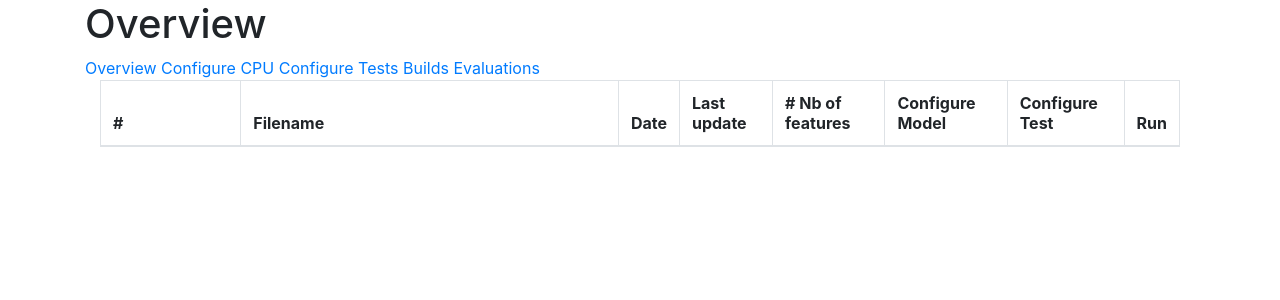
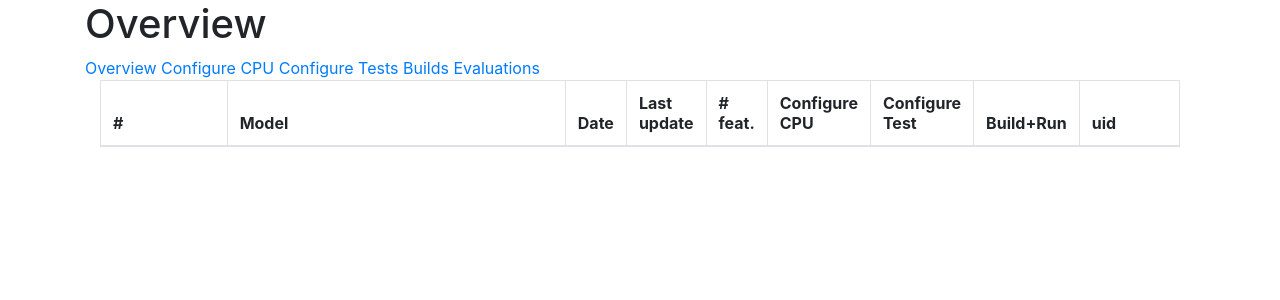
Before and after one commit to GaloisInc/BESSPIN-UI, a Flask app: page / in a window 1280 px wide. Shown: the top 300 px of the page. Run offline with Flask 2, Linux system fonts and the light colour scheme; data that the repository does not hold is empty; some libraries are stand-ins or nearby versions.

Commit message:
Remove cogs and Add uid cells to Overview table

```diff
--- a/js/overview.js
+++ b/js/overview.js
@@ -39,12 +39,10 @@ function refresh_db_models() {
                 var cell_configure = row.insertCell(5);
                 var cell_testconfig = row.insertCell(6);
                 var cell_run = row.insertCell(7);
-                cell_number.innerHTML =
-                    make_hyperlink("configurator", value['uid'], String(row_index)) + " " +
-                    make_hyperlink("configurator", value['uid'], make_fas("cog")) + " " +
-                    make_hyperlink("pipeline", value['uid'], make_fas("tasks")) + " " +
-                    make_hyperlink("dashboard", value['uid'], make_fas("chart-bar"));
+                var cell_uid = row.insertCell(8);
+                cell_number.innerHTML = make_hyperlink("configurator", value['uid'], String(row_index));
                 cell_filename.innerHTML = value['filename'];
+                cell_uid.innerHTML = value['uid'];
                 cell_start.innerHTML = value['date'];
                 cell_last.innerHTML = value['last_update'];
                 cell_nb_features_selected.innerHTML = value['nb_features_selected'];
--- a/templates/overview.html
+++ b/templates/overview.html
@@ -55,13 +55,14 @@
   <thead>
     <tr>
       <th style="width:13%" scope="col">#</th>
-      <th style="width:35%" scope="col">Filename</th>
+      <th style="width:35%" scope="col">Model</th>
       <th scope="col">Date</th>
       <th scope="col">Last update</th>
-      <th scope="col"># Nb of features</th>
-      <th scope="col">Configure Model</th>
+      <th scope="col"># feat.</th>
+      <th scope="col">Configure CPU</th>
       <th scope="col">Configure Test</th>
-      <th scope="col">Run</th>
+      <th scope="col">Build+Run</th>
+      <th style="width:10%"scope="col">uid</th>
     </tr>
   </thead>
   <tbody>
```
